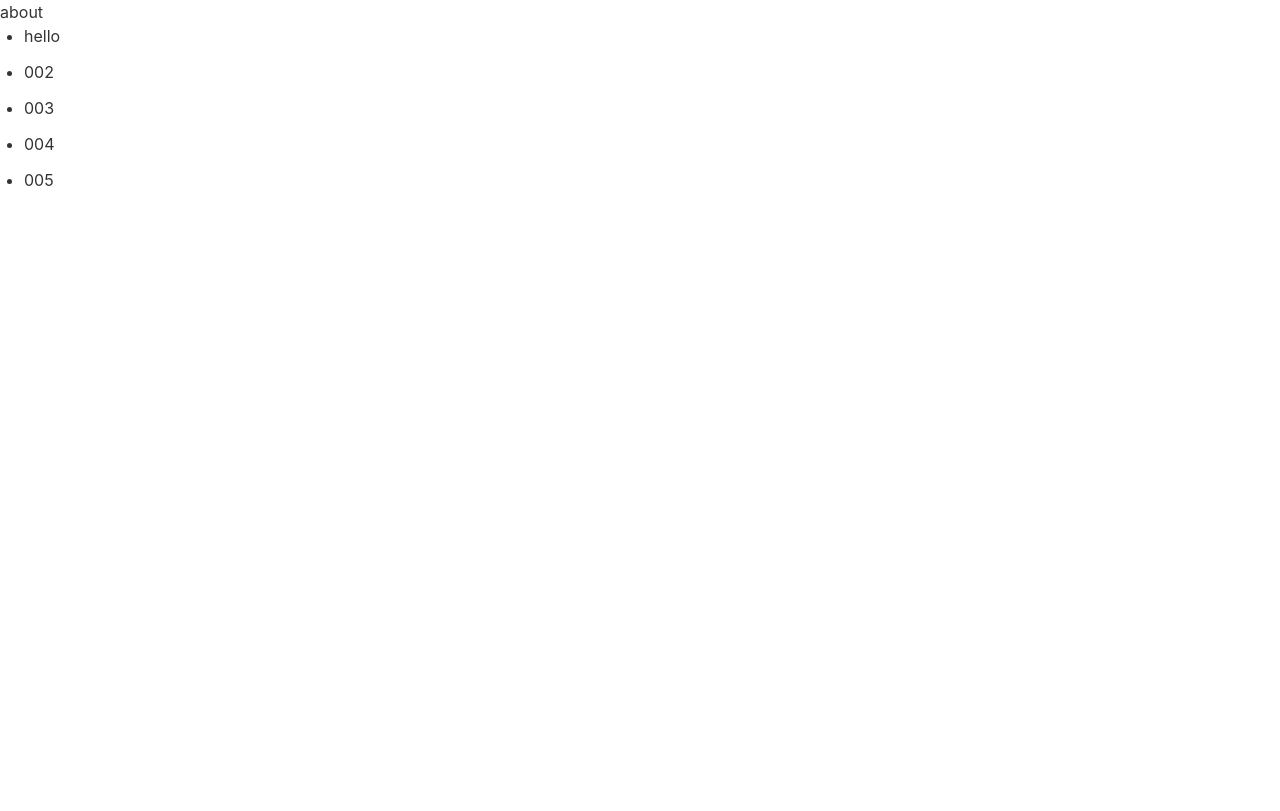
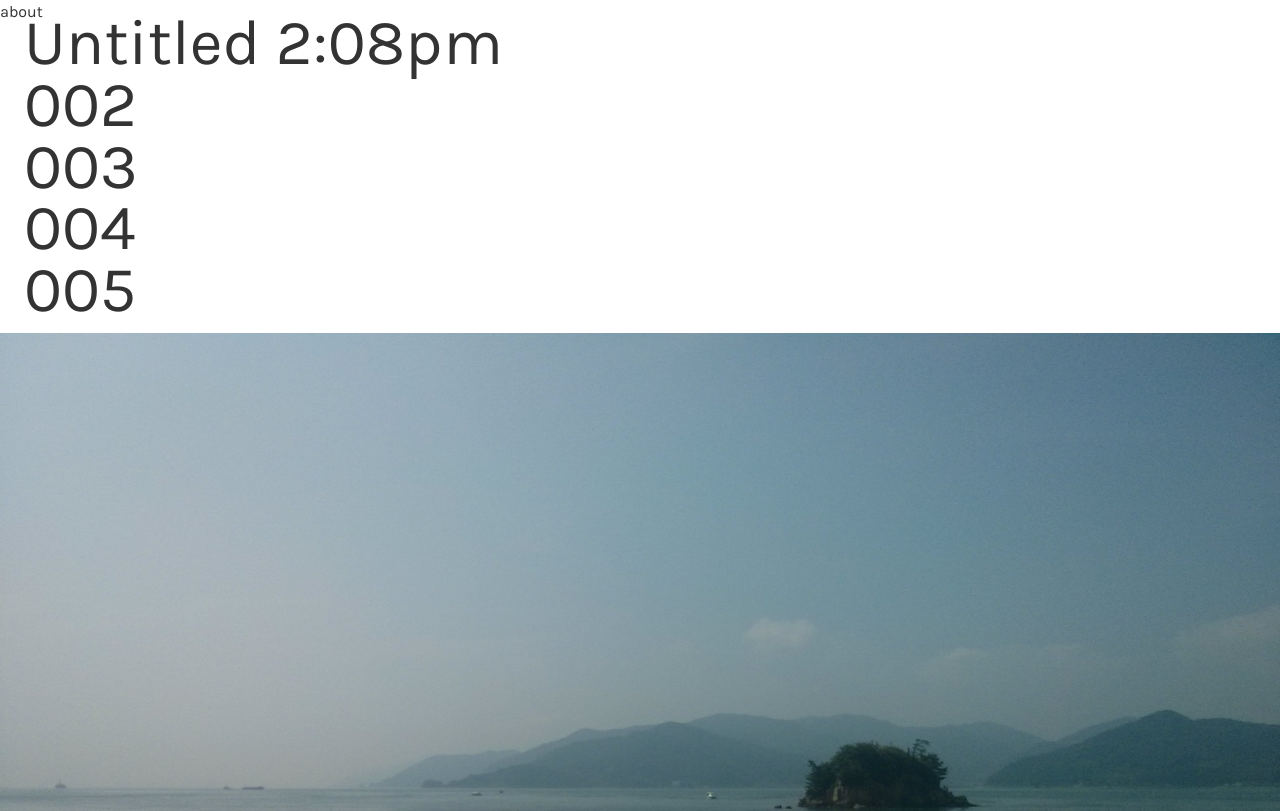
Before and after one commit to philchapdelaine/Photographs, a Gatsby site: page / in a window 1280 px wide. Shown: the top 811 px of the page. Built offline with nearby package versions, Linux system fonts and the light colour scheme; Gatsby itself is replaced by a stand-in of ours.

Commit message:
images working kinda

```diff
--- a/package.json
+++ b/package.json
@@ -6,6 +6,7 @@
   "author": "Kyle Mathews <mathews.kyle@gmail.com>",
   "dependencies": {
     "gatsby": "^4.21.1",
+    "gatsby-image": "^3.11.0",
     "gatsby-plugin-image": "^2.21.0",
     "gatsby-plugin-manifest": "^4.21.0",
     "gatsby-plugin-sharp": "^4.21.0",
--- /dev/null
+++ b/src/components/content.css
@@ -0,0 +1,32 @@
+.content-container {
+    min-height: 80vh;
+}
+
+.collection_nav {
+    z-index: 99;
+    list-style-type: none; /* Remove bullets */
+}
+
+.collection_nav_item {
+    font-size: 4rem;
+    text-decoration: none;
+    line-height: 1cm;
+    margin-bottom: 1.5rem;
+}
+
+.image {
+    height: 100%;
+    position: absolute;
+    left: 0;
+    width: 100%;
+    overflow: hidden;
+    z-index: -1;
+}
+
+.fill-window {
+    height: 100%;
+    position: absolute;
+    left: 0;
+    width: 100%;
+    overflow: hidden;
+}
--- a/src/components/content.js
+++ b/src/components/content.js
@@ -1,25 +1,74 @@
-import * as React from "react"
+import * as React from 'react'
+import { StaticImage, GatsbyImage, getImage } from "gatsby-plugin-image"
+
+import './content.css'
+import sign from '../images/sign.jpg'
+import boat from '../images/boat.jpg'
+
+
+const pictures = [
+    {
+        inactive: "001",
+        name: "Untitled 2:08pm",
+        textColour: "white",
+        image: sign
+    },
+    {
+        inactive: "002",
+        name: "Untitled",
+        textColour: "white",
+        image: boat
+    },
+    {
+        inactive: "003",
+        name: "This Might Be the Highlight of My Trip",
+        textColour: "white",
+        image: boat
+    },
+    {
+        inactive: "004",
+        name: "This Might Be the Highlight of My Trip",
+        textColour: "white",
+        image: boat
+    },
+    {
+        inactive: "005",
+        name: "This Might Be the Highlight of My Trip",
+        textColour: "white",
+        image: boat
+    }
+];
+
+
 
 const Content = () => {
     const [active, setActive] = React.useState(0);
+    let signGatsby = getImage(pictures[0].image);
+
 
     return(
         <div className="content-container">
             <ul className="collection_nav">
-                <li className="collection_nav_item">
-                    {active == 0 ? "hello" : "001"}
-                </li>
-                <li
-                    className="collection_nav_item"
-                    onMouseEnter={() => setActive(1)}
-                    onMouseLeave={() => setActive(0)}
-                >
-                    {active == 1 ? "hello" : "002"}
-                </li>
-                <li className="collection_nav_item">003</li>
-                <li className="collection_nav_item">004</li>
-                <li className="collection_nav_item">005</li>
+                {pictures.map((picture, i) => {
+                    return(
+                    <li
+                        className="collection_nav_item"
+                        key={i}
+                        onMouseEnter={() => setActive(i)}
+                    >
+                        <span>{active == i ? picture.name : picture.inactive}</span>
+                    </li>
+                    );
+                })
+                }
             </ul>
+            <div className='fill-window'>
+                <img
+                className="image"
+                src={pictures[active].image}
+                alt="image"
+                />
+            </div>
         </div>
 
     );
--- a/src/components/layout.css
+++ b/src/components/layout.css
@@ -1,3 +1,8 @@
+@font-face {
+  font-family: 'karla';
+  src: url('../fonts/Karla-Regular.ttf');
+}
+
 :root {
   --border-radius: 4px;
   --color-text: #333;
@@ -37,8 +42,7 @@ body {
   -moz-osx-font-smoothing: grayscale;
   -webkit-font-smoothing: antialiased;
   color: var(--color-text);
-  font-family: sans-serif;
-  font-family: var(--font-sans);
+  font-family: karla, sans-serif;
   font-weight: normal;
   margin: 0;
   word-wrap: break-word;
```
Also changed, not shown: src/components/layout.js (+1 -11 lines), src/fonts/Karla-Bold.ttf (added), src/fonts/Karla-BoldItalic.ttf (added), src/fonts/Karla-Italic.ttf (added), src/fonts/Karla-Regular.ttf (added), src/images/alley.jpg (added), src/images/boat.jpg (added), src/images/mels_diner.jpg (added), src/images/ryokan.jpg (added), src/images/sign.jpg (added), src/images/station_stars.jpg (added), src/images/toyville.jpg (added), 4 other files.
